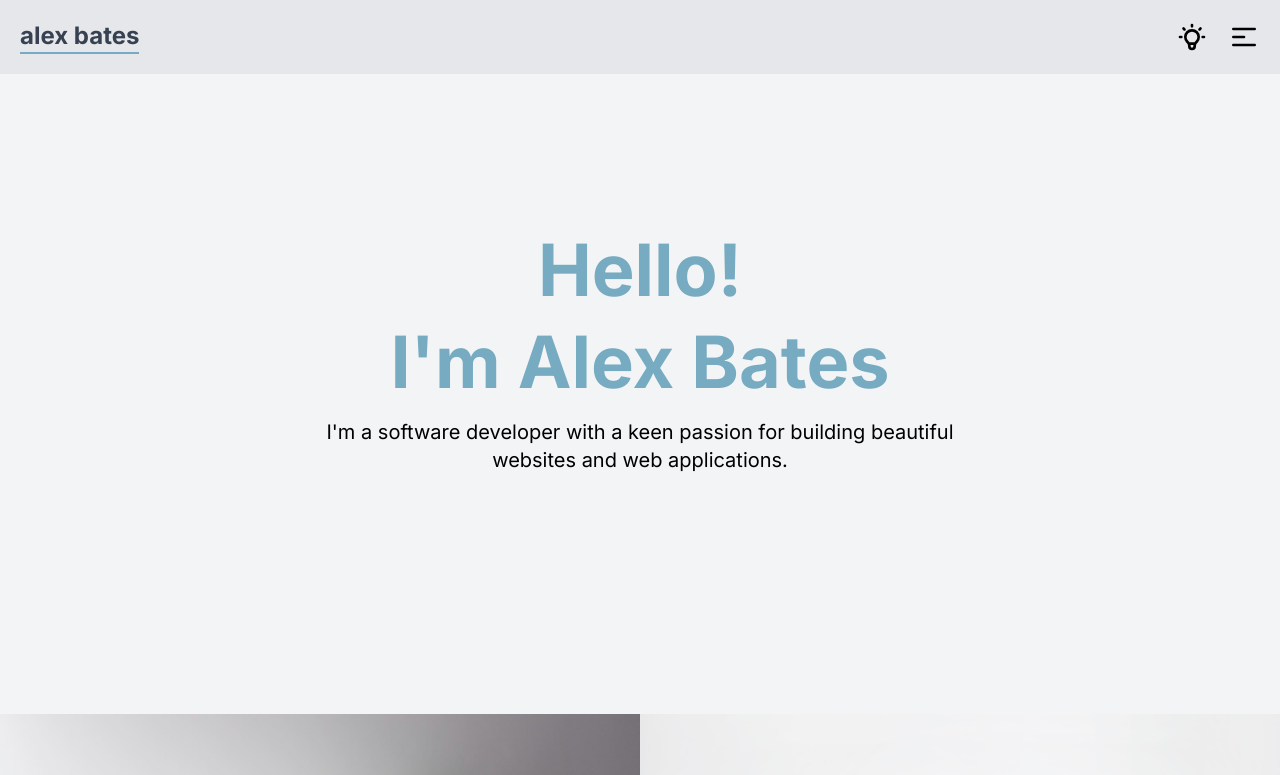
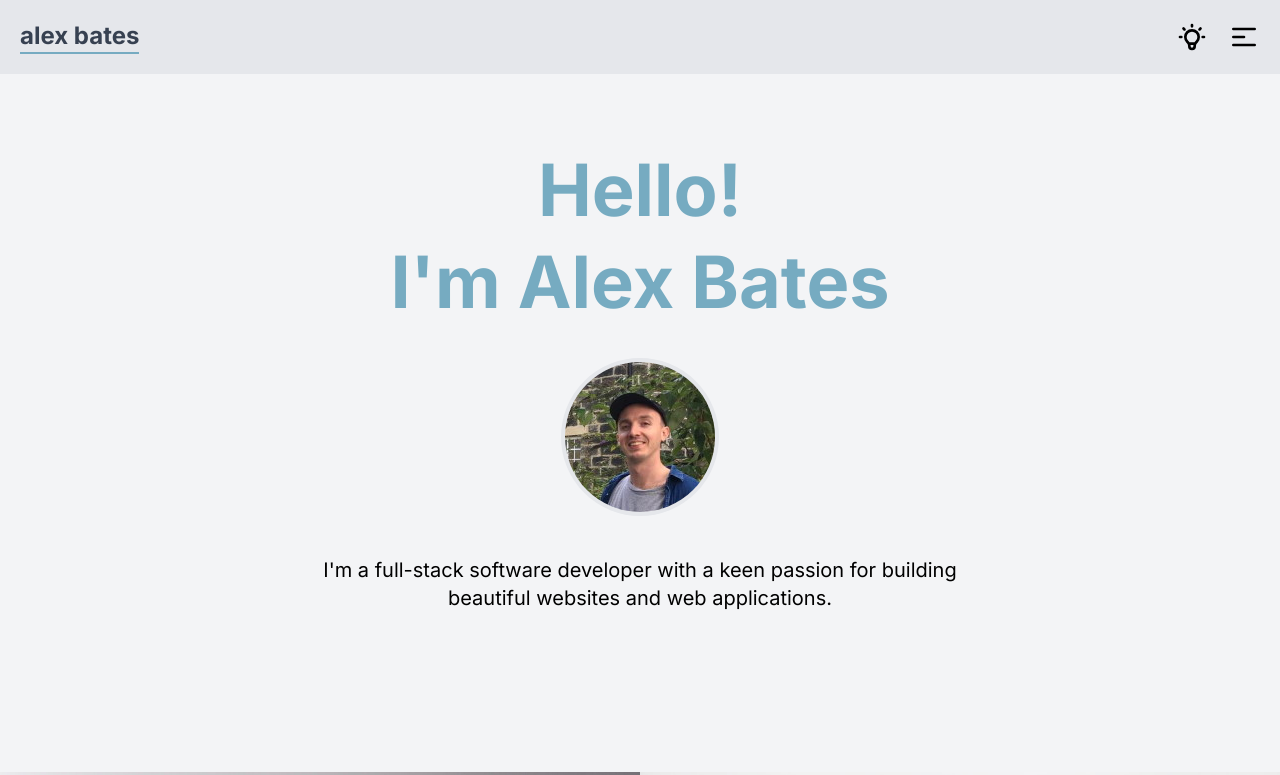
Before and after one commit to ajbates93/dev-portfolio, a Vue app: page / in a window 1280 px wide. Shown: the top 775 px of the page. Built offline with nearby package versions, Linux system fonts and the light colour scheme.

Commit message:
feat: add headshot to homepage and update styles

```diff
--- a/src/App.vue
+++ b/src/App.vue
@@ -1,6 +1,6 @@
 <template>
   <Navigation />
-  <main class="min-h-screen dark:bg-gray-800 bg-gray-100" role="main" id="main">
+  <main class="min-h-screen dark:bg-gray-900 bg-gray-100" role="main" id="main">
     <router-view v-slot="{ Component, route }">
       <transition
         class="animate__animated animate__faster"
--- a/src/views/Home.vue
+++ b/src/views/Home.vue
@@ -1,9 +1,12 @@
 <template>
   <div id="home" class="mx-auto w-full">
-    <div id="hero" class="mx-auto my-10 md:my-40 md:mb-60 text-center px-5">
+    <div id="hero" class="mx-auto my-10 md:my-20 md:mb-40 text-center px-5">
       <div class="hero-title dark:text-white text-pastel-blue font-bold text-7xl mb-5">Hello!</div>
       <div class="hero-title dark:text-white text-pastel-blue font-bold text-7xl mb-5">I'm Alex Bates</div>
-      <div class="hero-subtitle dark:text-gray-400 text-black-700 w-full max-w-2xl mx-auto text-xl">I'm a software developer with a keen passion for building beautiful websites and web applications.</div>
+      <picture class="hero-picture text-center my-10 block">
+        <img class="mx-auto overflow-hidden rounded-full border-4 border-slate-800" src="@/assets/images/headshot.jpg" alt="">
+      </picture>
+      <div class="hero-subtitle dark:text-gray-400 text-black-700 w-full max-w-2xl mx-auto text-xl">I'm a full-stack software developer with a keen passion for building beautiful websites and web applications.</div>
     </div>
     <div id="examples" class="grid grid-cols-2">
       <div class="picture-example relative group">
```
Also changed, not shown: src/assets/images/headshot.jpg (added).
